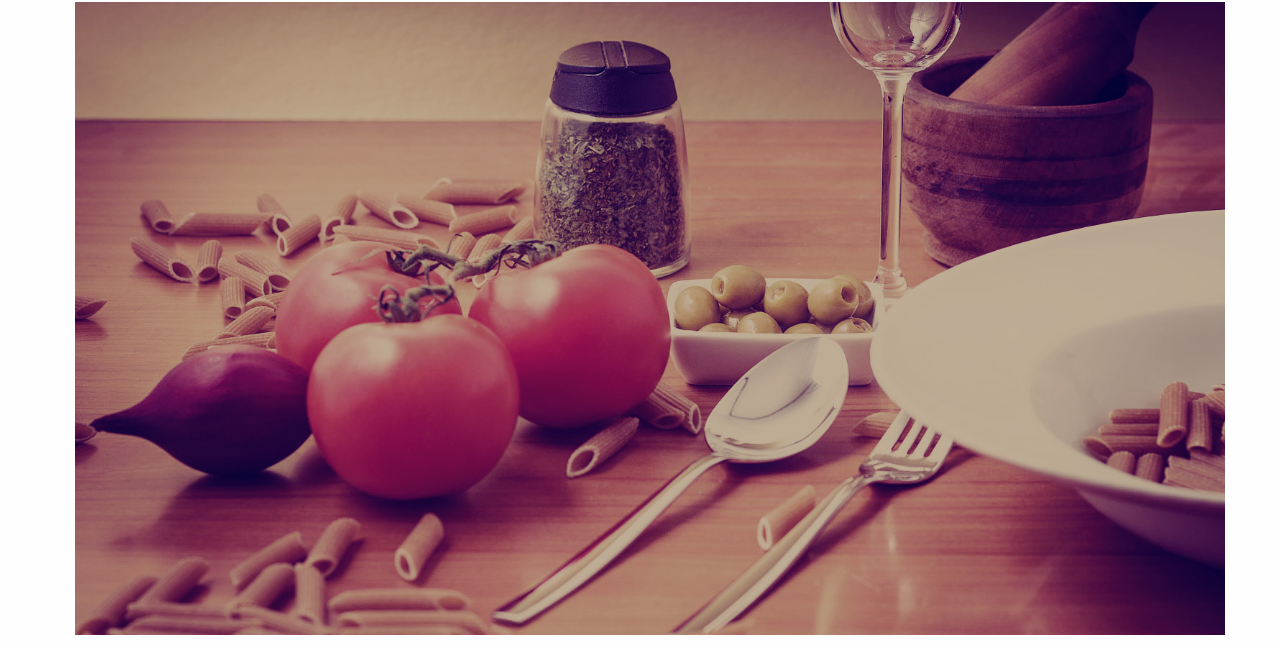
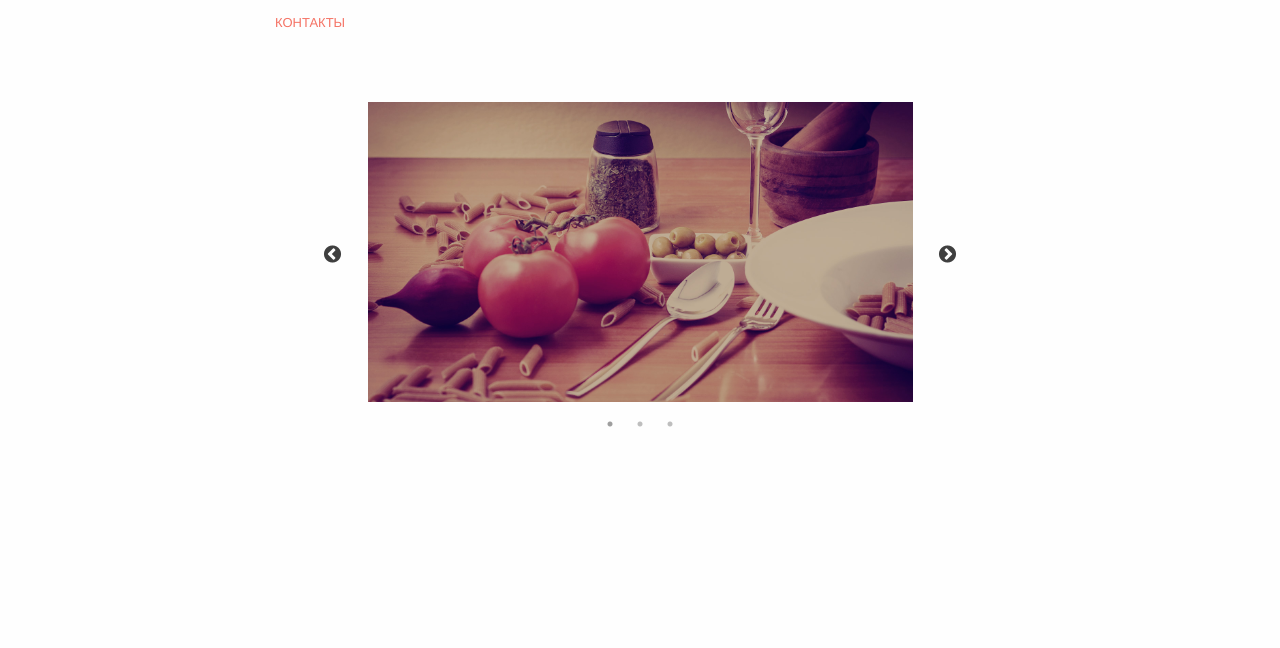
Before and after one commit to yevgen4989/Web_cetera_yevgen, a plain HTML site: page index_two.html in a window 1280 px wide. Shown: the part 92-740 px from the top of the page. Drawn offline with nearby package versions, Linux system fonts and the light colour scheme.

Commit message:
Слайдер

```diff
--- a/index_two.html
+++ b/index_two.html
@@ -5,14 +5,81 @@
     <meta http-equiv="x-ua-compatible" content="ie=edge">
     <meta name="viewport" content="width=device-width, initial-scale=1.0">
     <title>Foundation for Sites</title>
-    <link href="css/bootstrap.min.css" rel="stylesheet" />
+    <link href="css/bootstrap.min.css" rel="stylesheet"/>
     <link rel="stylesheet" href="css/foundation.css">
     <link rel="stylesheet" href="css/app.css">
     <link rel="stylesheet" href="css/style.css">
-    <link rel="stylesheet" href="https://use.fontawesome.com/releases/v5.7.2/css/all.css" integrity="sha384-fnmOCqbTlWIlj8LyTjo7mOUStjsKC4pOpQbqyi7RrhN7udi9RwhKkMHpvLbHG9Sr" crossorigin="anonymous">
+    <link rel="stylesheet" href="https://use.fontawesome.com/releases/v5.7.2/css/all.css"
+          integrity="sha384-fnmOCqbTlWIlj8LyTjo7mOUStjsKC4pOpQbqyi7RrhN7udi9RwhKkMHpvLbHG9Sr" crossorigin="anonymous">
+
+    <script src="js/vendor/jquery.js"></script>
+    <script src="js/vendor/what-input.js"></script>
+    <script src="js/vendor/foundation.js"></script>
+    <script src="js/app.js"></script>
+    <script src="https://code.jquery.com/jquery-2.2.0.min.js" type="text/javascript"></script>
+    <script src="./slick/slick.min.js" type="text/javascript" charset="utf-8"></script>
+
+
+    <link rel="stylesheet" type="text/css" href="./slick/slick.css">
+    <link rel="stylesheet" type="text/css" href="./slick/slick-theme.css">
+    <style type="text/css">
+        html, body {
+            margin: 0;
+            padding: 0;
+        }
+
+        * {
+            box-sizing: border-box;
+        }
+
+        .slider {
+            width: 50%;
+            margin: 100px auto;
+        }
+
+        .slick-slide {
+            margin: 0px 20px;
+        }
+
+        .slick-slide img {
+            width: 100%;
+        }
+
+        .slick-prev:before,
+        .slick-next:before {
+            color: black;
+        }
+
+        .slick-slide {
+            transition: all ease-in-out .3s;
+            opacity: .2;
+        }
+
+        .slick-active {
+            opacity: .5;
+        }
+
+        .slick-current {
+            opacity: 1;
+        }
+    </style>
+
 
 </head>
 <body>
+
+<script type="text/javascript">
+    $(document).on('ready', function () {
+        $(".regular").slick({
+            dots: true,
+            infinite: true,
+            slidesToShow: 1,
+            slidesToScroll: 1
+        });
+    });
+</script>
+
+
 <div class="grid-container">
     <header>
         <div class="grid-x grid-padding-x">
@@ -52,57 +119,19 @@
 
     </header>
 
-  <section class="content-slider">
-        <div class="slider-wrapper">
-            <ul class="slider">
-                <li class="slider-item">
-                    <img src="img/bg.jpg" alt="Item imgage 1">
-                    <p class="text-top">
-
-                    </p>
-                    <p class="text-title">
-
-                    </p>
-                    <a href="" class="button-slider"></a>
-                    <p class="text-description">
-
-                    </p>
-                </li>
-                <li class="slider-item">
-                    <img src="img/bg3.jpg" alt="Item imgage 2">
-                    <p class="text-top">
-
-                    </p>
-                    <p class="text-title">
-
-                    </p>
-                    <a href="" class="button-slider"></a>
-                    <p class="text-description">
-
-                    </p>
-                <li class="slider-item">
-                    <img src="img/bg4.jpg" alt="Item imgage 3">
-                    <p class="text-top">
-
-                    </p>
-                    <p class="text-title">
-
-                    </p>
-                    <a href="" class="button-slider"></a>
-                    <p class="text-description">
-
-                    </p>
-                </li>
-                </li>
-            </ul>
+    <div class="regular slider">
+        <div>
+            <img src="img/bg.jpg" alt="Item imgage 1">
         </div>
-    </section>
+        <div>
+            <img src="img/bg3.jpg" alt="Item imgage 2">
+        </div>
+        <div>
+            <img src="img/bg4.jpg" alt="Item imgage 3">
+        </div>
+    </div>
 
 </div>
 
-<script src="js/vendor/jquery.js"></script>
-<script src="js/vendor/what-input.js"></script>
-<script src="js/vendor/foundation.js"></script>
-<script src="js/app.js"></script>
 </body>
 </html>
```
